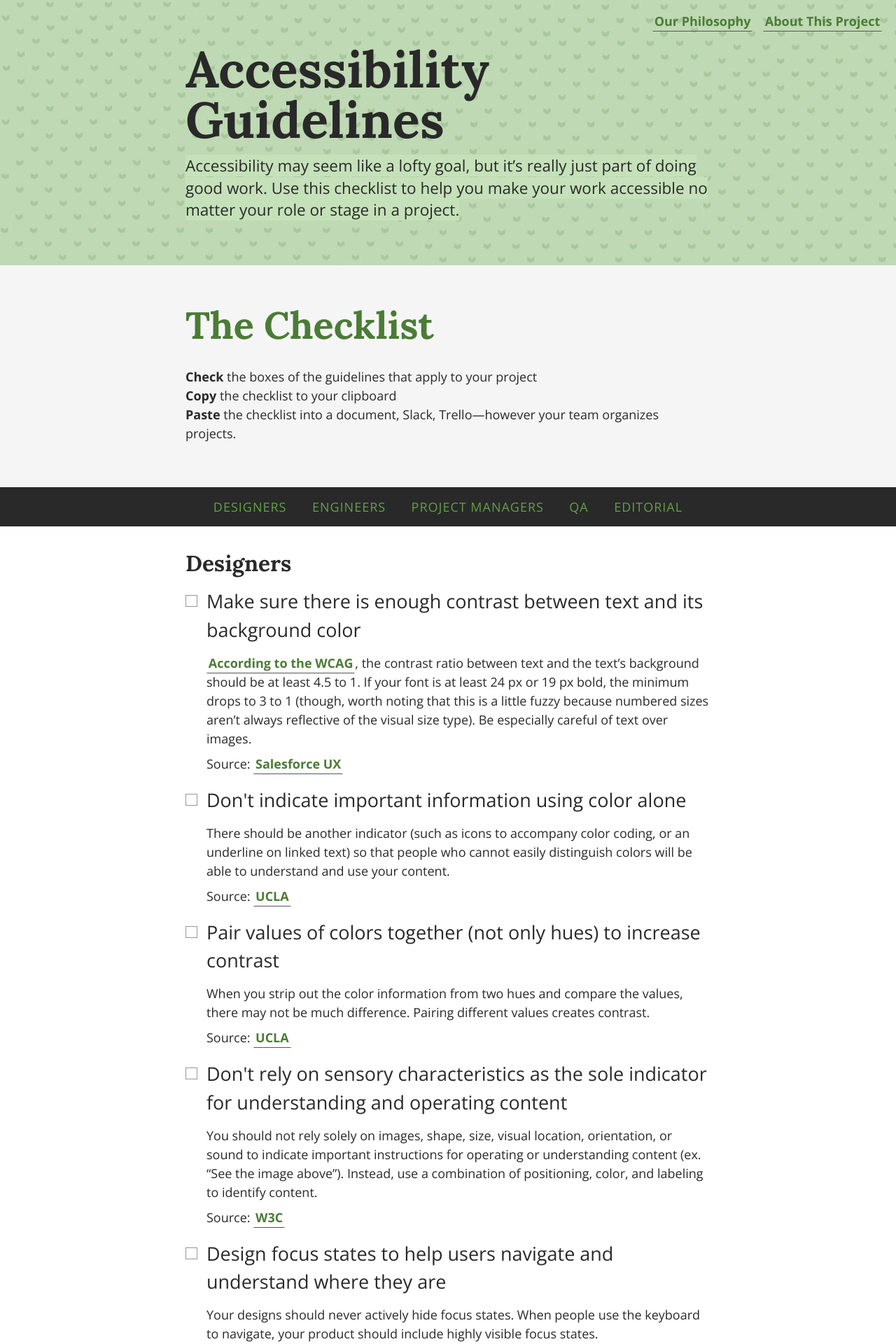
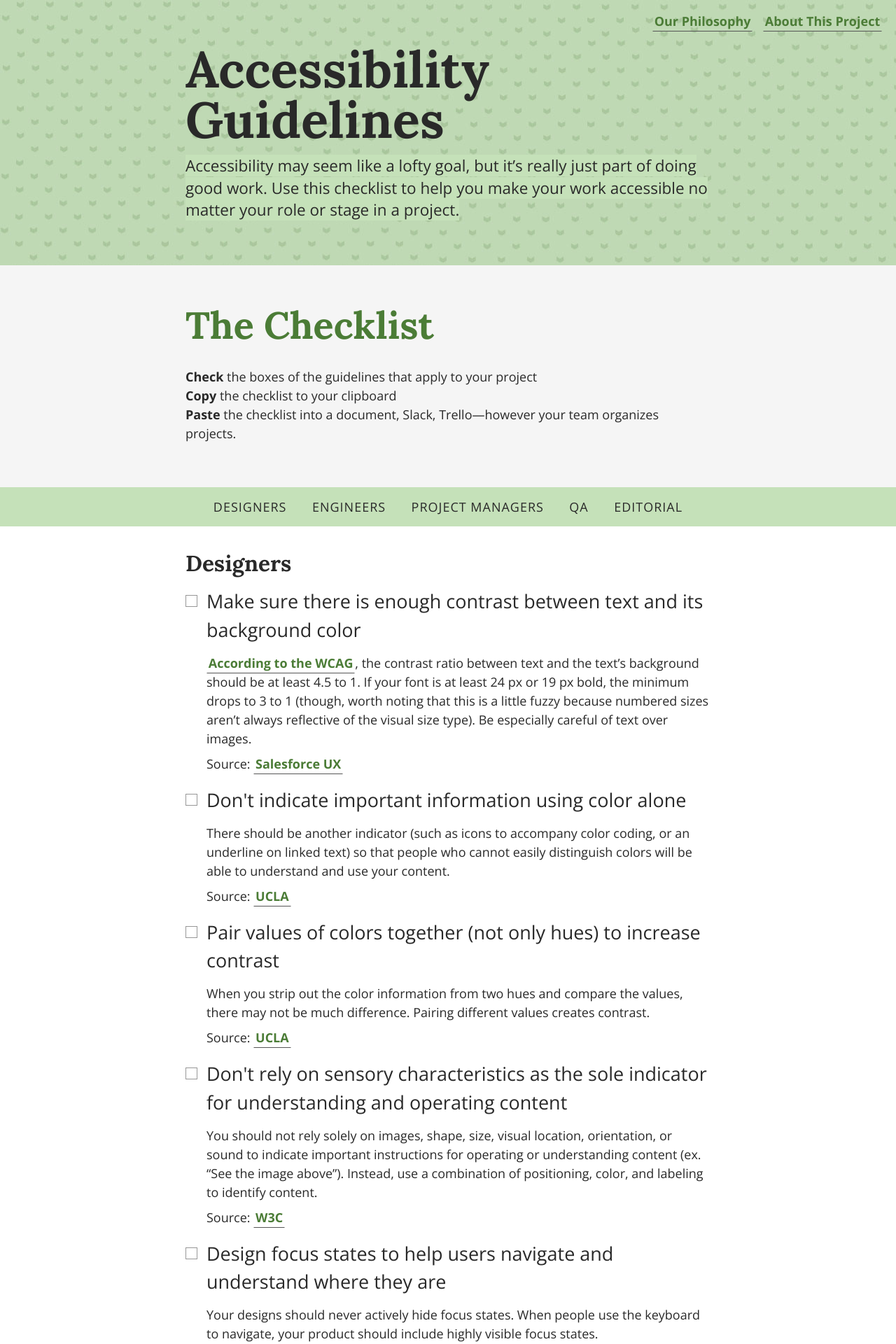
Before and after one commit to voxmedia/accessibility, a Jekyll site: the page built from index.html, in a window 1280 px wide. Shown: the top 1920 px of the page at 70% size. Built offline with Jekyll 4.4.1, drawn with Linux system fonts in a browser that asks for light colours.

Commit message:
nav fixes #5

```diff
--- a/_sass/_components/_c-nav.scss
+++ b/_sass/_components/_c-nav.scss
@@ -1,5 +1,5 @@
 .c-nav {
-  background-color: $color-body;
+  background-color: lighten($color-light-green, 35%);
   letter-spacing: 1px;
   position: absolute;
   text-align: center;
@@ -21,14 +21,14 @@
 
   a {
     border-color: transparent;
-    color: $color-link-light;
+    color: $color-body;
     display: inline-block;
     overflow: hidden;
     padding: 1.5em .8em;
     position: relative;
     font-weight: 300;
     &:before {
-      background-color: $color-link;
+      background-color: lighten($color-light-green, 45%);
       bottom: -100%;
       content: '';
       display: block;
```
